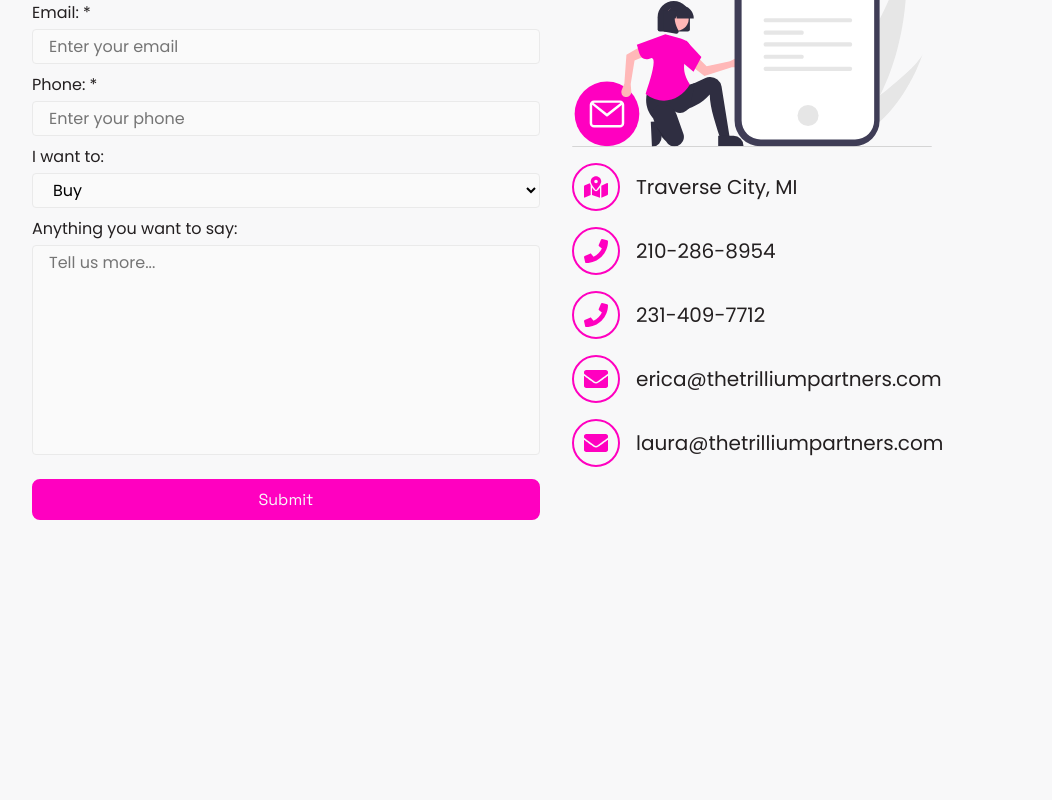
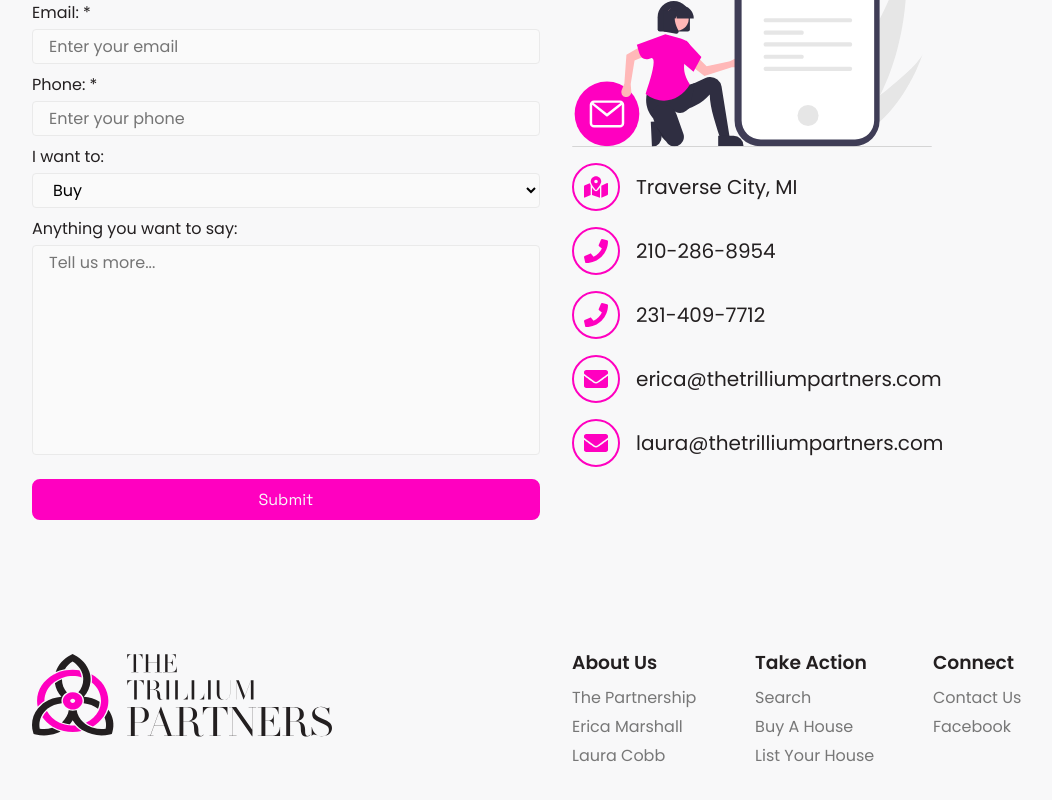
Before and after one commit to elijahjcobb/trillium, a Next.js app: page /contact in a window 1280 px wide. Shown: the part 346-1146 px from the top of the page, without its empty margins (100-1152 px from the left). Before the commit the page ends 914 px from the top, so only its background shows below. Built offline with nearby package versions, Linux system fonts and the light colour scheme.

Commit message:
add footer to contact page

```diff
--- a/pages/contact.tsx
+++ b/pages/contact.tsx
@@ -6,6 +6,7 @@
 import type { IconType } from "react-icons";
 import { FaMapMarkedAlt, FaPhone, FaEnvelope } from "react-icons/fa";
 import { Button } from "#/components/button";
+import { Footer } from "#/components/footer";
 
 function ContactRow({ icon: Icon, value, href }: { icon: IconType, value: string, href: string }) {
 	return <Link className={styles.row} href={href}>
@@ -51,5 +52,6 @@
 				<ContactRow icon={FaEnvelope} href='' value="laura@thetrilliumpartners.com" />
 			</div>
 		</div>
+		<Footer />
 	</div>
 }
```
